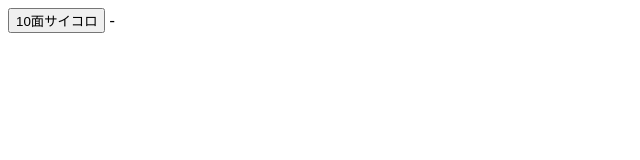
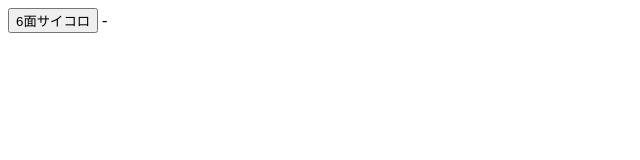
Before and after one commit to tkhsrut/js-test, a plain HTML site: page saikoro/index.html in a window 1280 px wide. Shown: the full height of the page, 0-640 px from the left. Drawn offline with Linux system fonts and the light colour scheme.

Commit message:
6に変更

```diff
--- a/saikoro/index.html
+++ b/saikoro/index.html
@@ -8,7 +8,7 @@
 </head>
 <body>
     <form>
-        <input type="button" value="10面サイコロ" onClick="altRan2()">
+        <input type="button" value="6面サイコロ" onClick="altRan2()">
         <span id="sai">-</span>
 
     </form>
```
